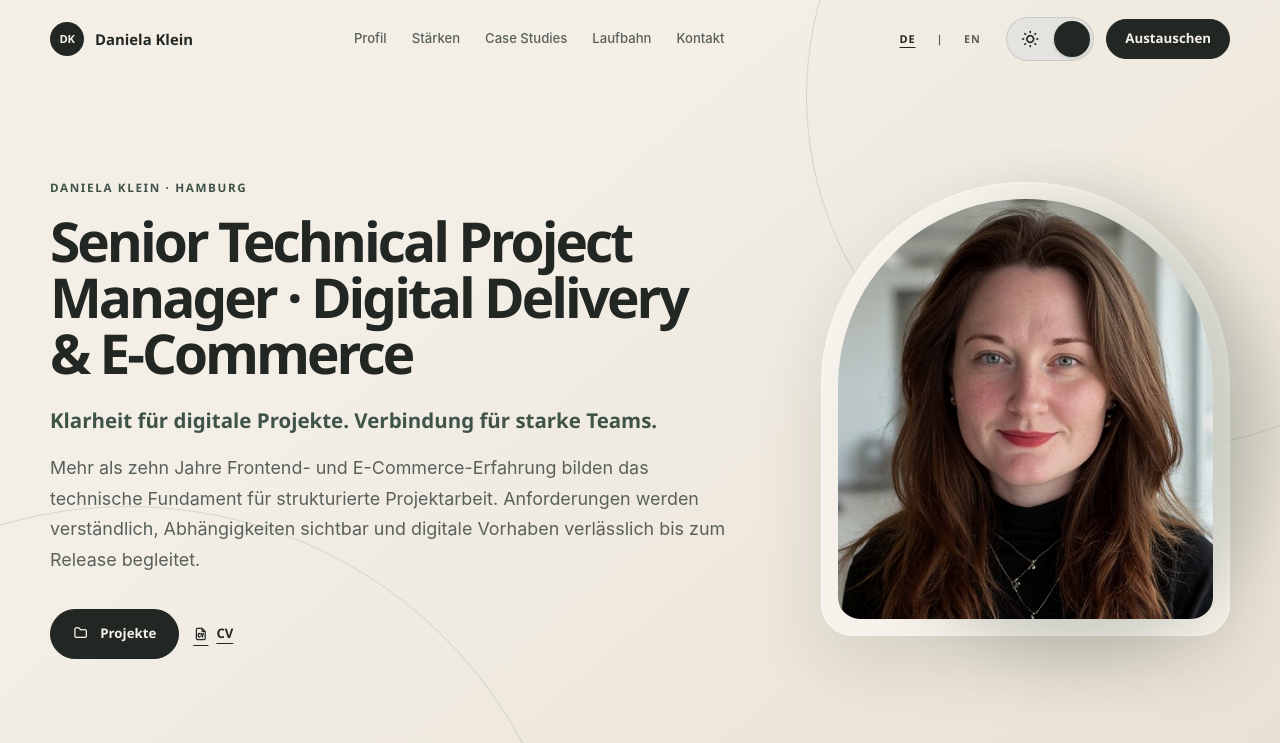
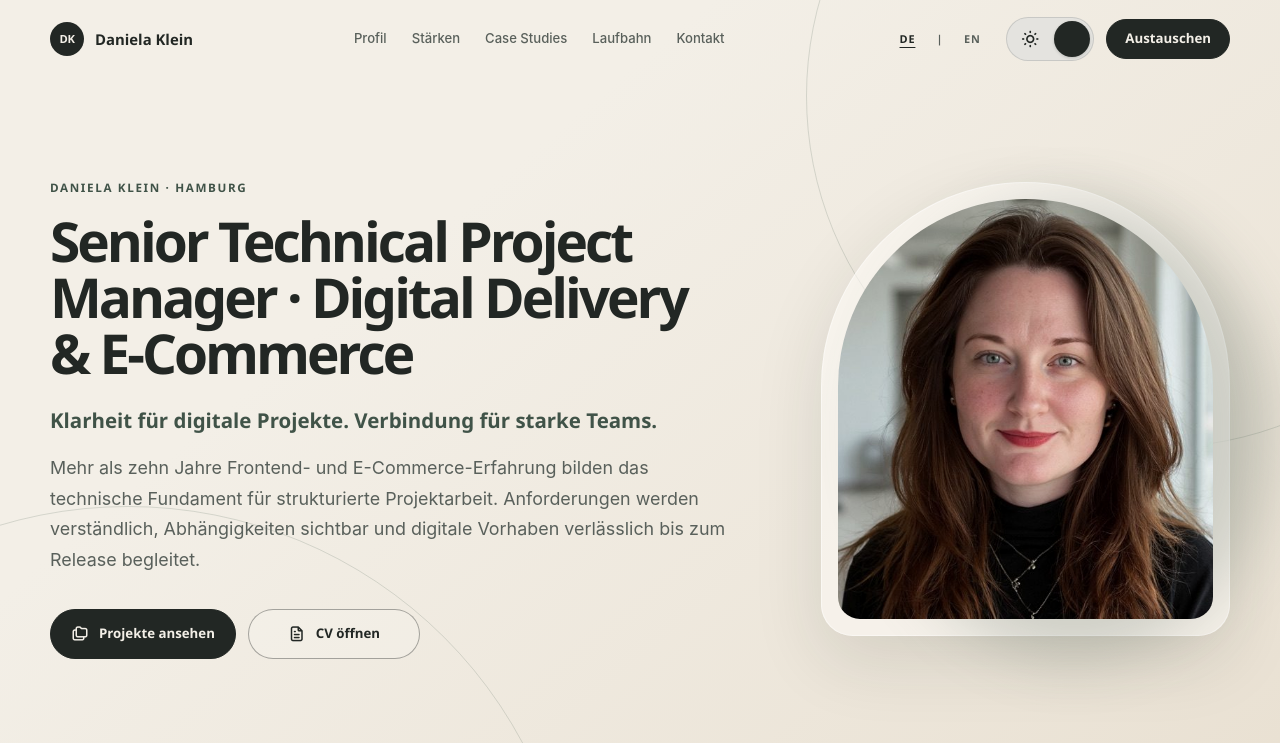
Before and after one commit to mailin89w/daniela-klein-career, a website: page index.html in a window 1280 px wide. Shown: the top 743 px of the page. Drawn offline with Linux system fonts and the light colour scheme.

Commit message:
Update German hero actions

```diff
--- a/index.html
+++ b/index.html
@@ -21,7 +21,7 @@
   <link rel="alternate" hreflang="x-default" href="https://mailin89w.github.io/daniela-klein-career/">
   <link rel="icon" href="favicon.svg" type="image/svg+xml">
   <link rel="stylesheet" href="https://cdn.jsdelivr.net/npm/@tabler/icons-webfont@3.34.1/dist/tabler-icons.min.css">
-  <link rel="stylesheet" href="styles.css?v=20260807-5">
+  <link rel="stylesheet" href="styles.css?v=20260807-6">
   <title>Daniela Klein | Senior Technical Project Manager</title>
   <script>
     document.documentElement.classList.add("js");
@@ -103,9 +103,9 @@
           <h1 id="hero-title">Senior Technical Project Manager · Digital Delivery & E‑Commerce</h1>
           <p class="hero-claim">Klarheit für digitale Projekte. Verbindung für starke Teams.</p>
           <p class="hero-lead">Mehr als zehn Jahre Frontend- und E-Commerce-Erfahrung bilden das technische Fundament für strukturierte Projektarbeit. Anforderungen werden verständlich, Abhängigkeiten sichtbar und digitale Vorhaben verlässlich bis zum Release begleitet.</p>
-          <div class="button-row" aria-label="Direkte Aktionen">
-            <a class="button" href="#projekte"><i class="icon-inline ti ti-folder" aria-hidden="true"></i> Projekte</a>
-            <a class="text-link" href="https://mailin89w.github.io/daniela-klein-detailed-resume/" target="_blank" rel="noopener noreferrer"><i class="icon-inline ti ti-file-cv" aria-hidden="true"></i> CV</a>
+          <div class="button-row hero-actions" aria-label="Direkte Aktionen">
+            <a class="button" href="#projekte"><i class="ti ti-folders" aria-hidden="true"></i> Projekte ansehen</a>
+            <a class="button button--secondary" href="https://mailin89w.github.io/daniela-klein-detailed-resume/" target="_blank" rel="noopener noreferrer"><i class="ti ti-file-text" aria-hidden="true"></i> CV öffnen</a>
           </div>
         </div>
         <div class="hero-visual">
```
